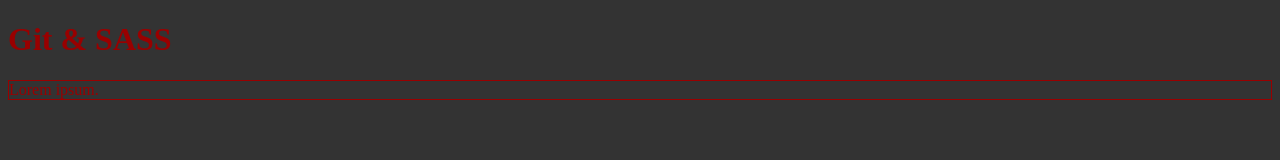
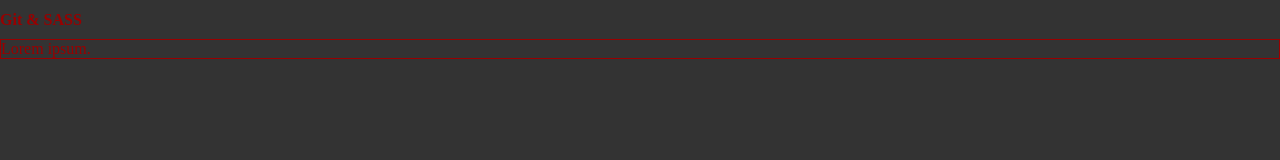
Before and after one commit to dydel/git-sass, a plain HTML site: page index.html in a window 1280 px wide. Drawn offline with Linux system fonts and the light colour scheme.

Commit message:
Added reset in css

```diff
--- /dev/null
+++ b/sass/reset.scss
@@ -0,0 +1,7 @@
+body, html {
+	margin: 0;
+	padding: 0;
+	}
+h1,h2,h3,h4,h5,h6 {
+	font-size: 1em;
+	}
--- a/sass/style.scss
+++ b/sass/style.scss
@@ -1,3 +1,5 @@
+@import 'reset';
+
 $background-color: #333;
 $main-color: #900;
 
```
Also changed, not shown: stylesheets/style.css.
